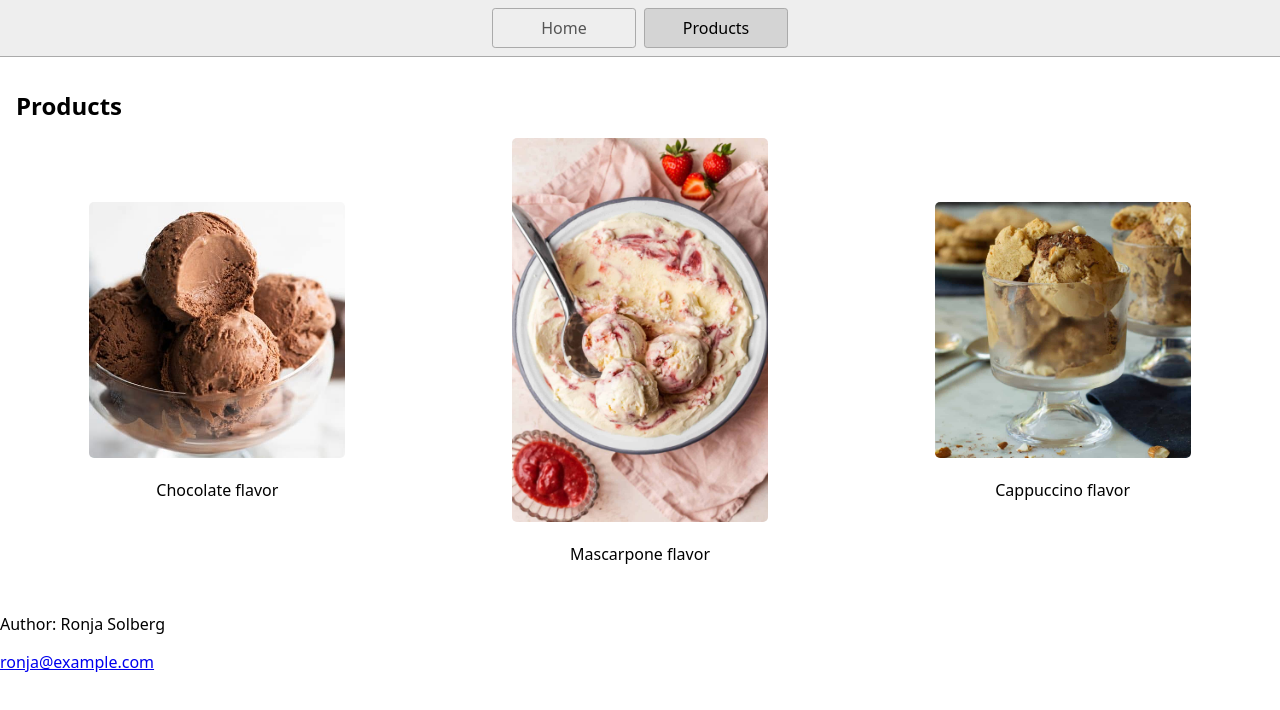
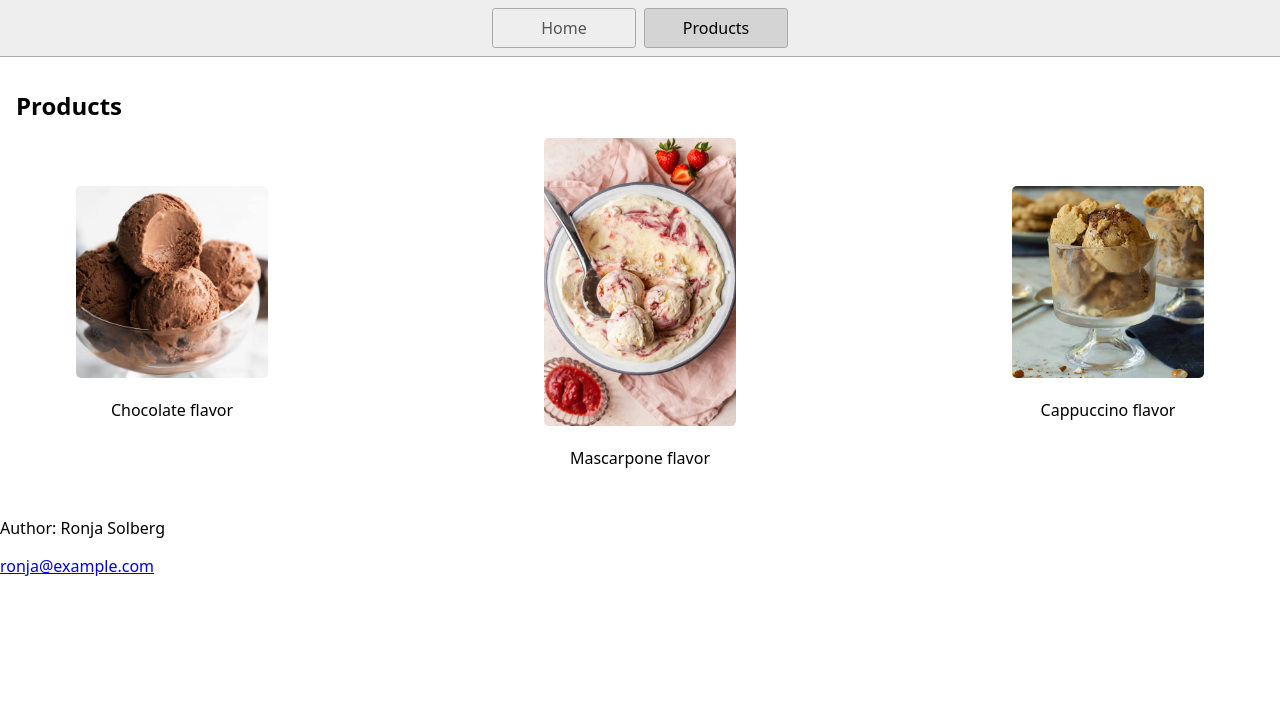
Before and after one commit to Ronjasolberg/Responsive-design-test-, a website: page page2.html in a window 1280 px wide. Drawn offline with Linux system fonts and the light colour scheme.

Commit message:
la til brytepunkt for <1200px

```diff
--- a/styles.css
+++ b/styles.css
@@ -75,3 +75,19 @@ h1 {
     max-width: 400px;
   }
 }
+
+@media (min-width: 1200px) {
+  .flexbox {
+    justify-content: space-between;
+    gap: 40px;
+  }
+
+  .flexbox-item img {
+    width: 15vw;
+    max-width: 400px;
+  }
+
+  .flexbox-item {
+    flex: 0 1 25%;
+  }
+}
```
